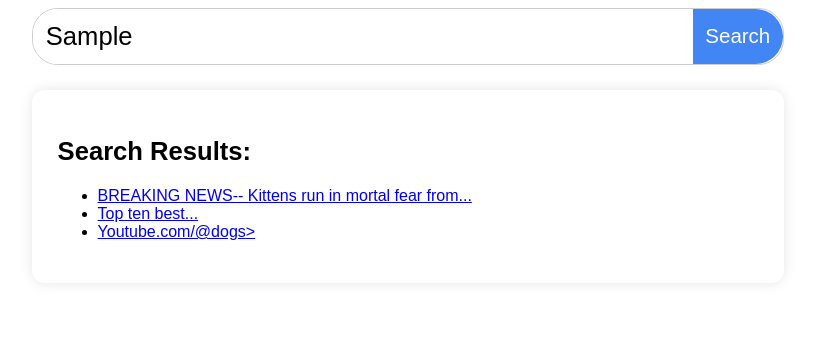
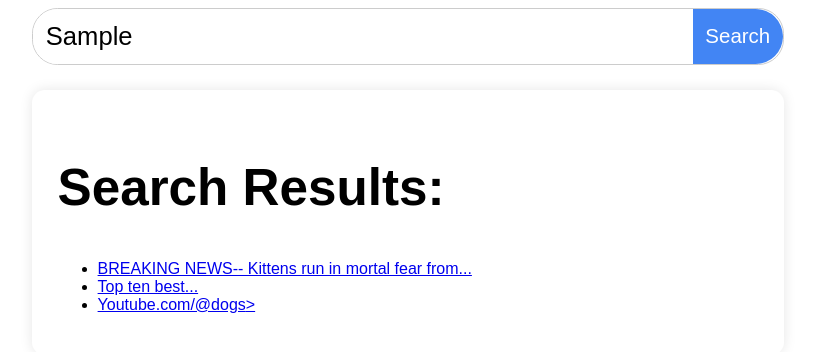
Before and after one commit to Threelivestoken/Threelivestoken.github.io, a plain HTML site: page index.html in a window 1280 px wide. Both pictures are taken after typing "Sample" into the empty fields and a click on the button "Search". Shown: the whole page, without its empty margins (232-1047 px from the left). Drawn offline with nearby package versions, Linux system fonts and the light colour scheme.

Commit message:
Update style.css

```diff
--- a/style.css
+++ b/style.css
@@ -59,7 +59,7 @@ body {
     border-radius: 1.0vw;
     box-shadow: 0vw 0vw 1.0vw rgba(0, 0, 0, 0.1);
   }
-  h2{font-size: 2vw;}
+  h2{font-size: 4vw;}
   .content2 {
     display: none;
     margin-top: 5vw;
```
